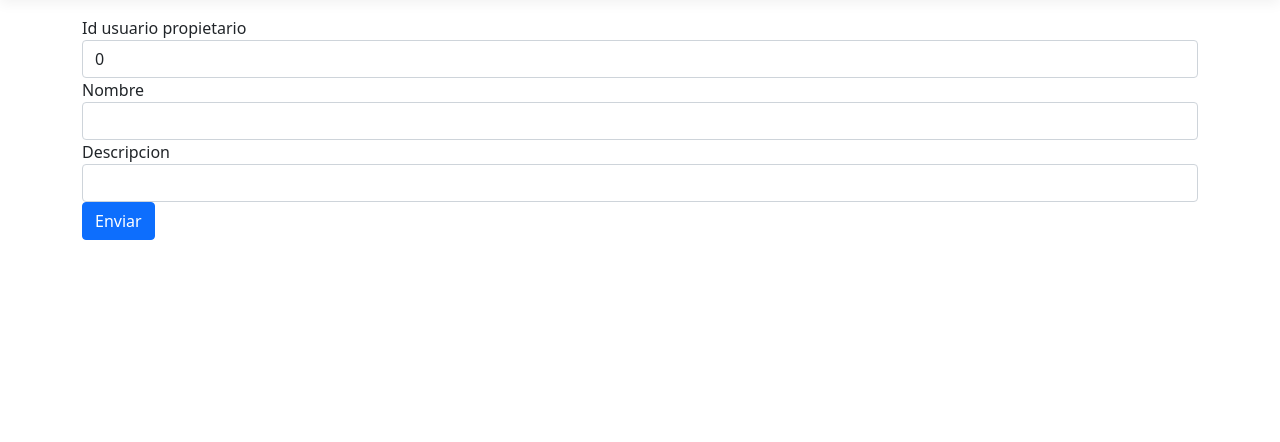
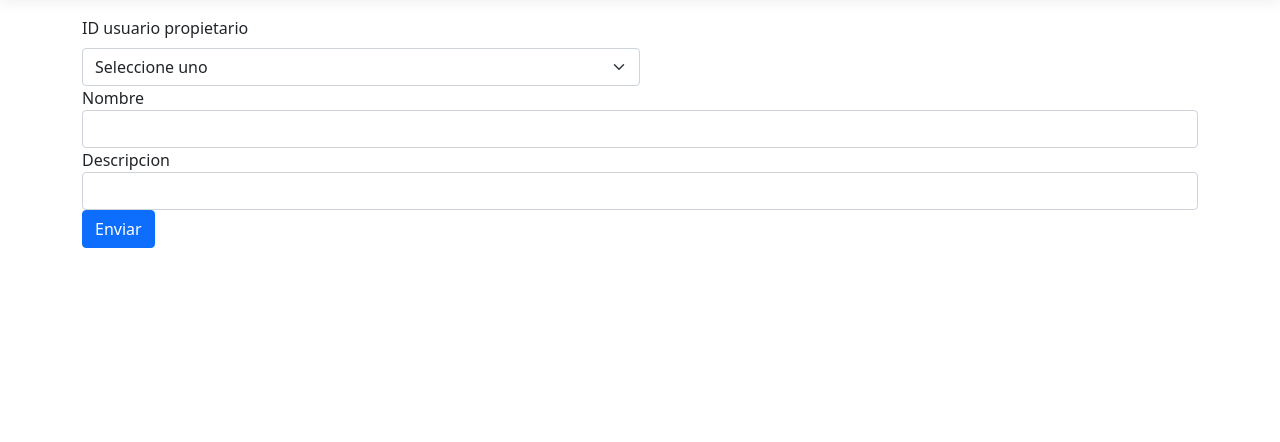
Before and after one commit to TallerDeLenguajes1/tl2-tp10-2023-William24A, an ASP.NET Core app: page /Tablero/Create in a window 1280 px wide. Shown: the part 57-499 px from the top of the page. Run offline with ASP.NET Core 8, Linux system fonts and the light colour scheme; the visitor is signed in with stand-in values (Sample User, id 1); data that the repository does not hold is empty; style sheets or scripts are compiled from the project's sources; database files in the repository are not loaded.

Commit message:
correcion falta la porte del select en tablero y tarea

```diff
--- a/Controllers/TableroController.cs
+++ b/Controllers/TableroController.cs
@@ -10,11 +10,13 @@ public class TableroController : Controller
     private readonly ILogger<TableroController> _logger;
 
     private readonly IDtableroRepositorio _repoTableroC;
+    private readonly IDUsuarioRepository _repoUsuarioC;
 
-    public TableroController(ILogger<TableroController> logger,IDtableroRepositorio repoTableroC )
+    public TableroController(ILogger<TableroController> logger,IDtableroRepositorio repoTableroC, IDUsuarioRepository repoUsuarioC )
     {
         _logger = logger;
         _repoTableroC = repoTableroC;
+        _repoUsuarioC = repoUsuarioC;
     }
 
     [HttpGet]
@@ -41,7 +43,10 @@ public class TableroController : Controller
     {
         if(isAdmin() || isOperador())
         {
-            return View(new CrearTableroViewModel());
+            CrearTableroViewModel crearTableroViewModel = new();
+            crearTableroViewModel.Usuarios = _repoUsuarioC.GetAll();
+            if (crearTableroViewModel.Usuarios == null) return NoContent();
+            return View(crearTableroViewModel);
         }
         return RedirectToRoute(new { controller = "Login", action = "Index"});
     }
@@ -74,6 +79,8 @@ public class TableroController : Controller
         {
             var tablero = _repoTableroC.ObtenerTableroID(id);
             var tableroVM = new TableroViewModel(tablero);
+            tableroVM.Usuarios = _repoUsuarioC.GetAll();
+            if (tableroVM.Usuarios == null) return NoContent();
              return View(tableroVM);
         }
         else
--- a/Controllers/TareaController.cs
+++ b/Controllers/TareaController.cs
@@ -57,7 +57,7 @@ public class TareaController : Controller
             if(!ModelState.IsValid) return RedirectToAction("Create");
             var tarea = new Tarea(tareaVM);
             _repoTareaC.CreaTarea(tarea);
-            return RedirectToAction("Listar");
+            return RedirectToRoute(new {controller = "Tablero", action = "Listar"});;
         }
         return RedirectToRoute(new {controller = "Login", action = "Index"});
     }
@@ -81,7 +81,7 @@ public class TareaController : Controller
             if(!ModelState.IsValid) return RedirectToAction("Listar");
             var tarea = new Tarea(tareaVM);
             _repoTareaC.Modificar(tarea.Id, tarea);
-            return RedirectToAction("Listar");
+            return RedirectToRoute(new {controller = "Tablero", action = "Listar"});
         }
         return RedirectToRoute(new {controller = "Login", action = "Index"});
     }
@@ -92,7 +92,7 @@ public class TareaController : Controller
         if(isAdmin())
         {
             _repoTareaC.DeleteTarea(id);
-            return RedirectToAction("Listar");
+            return RedirectToRoute(new {controller = "Tablero", action = "Listar"});
         }
        return RedirectToRoute(new {controller = "Login", action = "Index"});
     }
--- a/ViewModels/CrearTableroViewModel.cs
+++ b/ViewModels/CrearTableroViewModel.cs
@@ -18,7 +18,7 @@ namespace MVC.ViewModels
         [Required(ErrorMessage = "Este campo es requerido.")]
         [Display(Name = "Descripcion")]
         public string? Descripcion {get;set;}
-
+        public List<Usuario> Usuarios {get;set;}
 
         public CrearTableroViewModel()
         {
@@ -29,6 +29,7 @@ namespace MVC.ViewModels
             Id_usuario_propietario = tablero.Id_usuario_propietario;
             Nombre = tablero.Nombre;
             Descripcion = tablero.Descripcion;
+            Usuarios = new List<Usuario>();
         }
     }
 }
--- a/ViewModels/TableroViewModel.cs
+++ b/ViewModels/TableroViewModel.cs
@@ -19,6 +19,7 @@ namespace MVC.ViewModels
         [Required(ErrorMessage = "Este campo es requerido.")]
         [Display(Name = "Descripcion")]
         public string? Descripcion {get;set;}
+        public List<Usuario> Usuarios {get;set;}
 
         public TableroViewModel()
         {
@@ -30,6 +31,7 @@ namespace MVC.ViewModels
             Id_usuario_propietario = tablero.Id_usuario_propietario;
             Nombre = tablero.Nombre;
             Descripcion = tablero.Descripcion;
+            Usuarios = new List<Usuario>();
         }
     }
 }
--- a/Views/Tablero/Create.cshtml
+++ b/Views/Tablero/Create.cshtml
@@ -3,9 +3,15 @@
 
 <form asp-controller="Tablero" asp-action="Create">
     <div class="form-group">
-        <label asp-for="@Model.Id_usuario_propietario">Id usuario propietario</label>
-        <input asp-for="@Model.Id_usuario_propietario" class="form-control" />
-        <span asp-validation-for="@Model.Id_usuario_propietario" class="text-danger"></span>
+        <label class="form-label" asp-for="@Model.Id_usuario_propietario"></label>
+        <select class="form-select w-50" aria-label="Default select example" asp-for="@Model.Id_usuario_propietario">
+            <option selected>Seleccione uno</option>
+            @foreach (var usuario in Model.Usuarios)
+            {
+                <option>@usuario.Id</option>
+            }
+        </select>
+
     <div class="form-group">
         <label asp-for="@Model.Nombre">Nombre</label>
         <input asp-for="@Model.Nombre" class="form-control" />
--- a/Views/Tarea/Update.cshtml
+++ b/Views/Tarea/Update.cshtml
@@ -24,7 +24,7 @@
     </div>
     <div class="form-group">
         <label asp-for="@Model.Estado">Estado</label>
-        <input asp-for="@Model.Estado" class="form-control" />
+        <select asp-for="@Model.Estado" class="form-control"  asp-items="@Html.GetEnumSelectList<EstadoTarea>()"></select>
         <span asp-validation-for="@Model.Estado" class="text-danger"></span>
     </div>
     <div class="form-group">
--- a/Views/Usuario/Create.cshtml
+++ b/Views/Usuario/Create.cshtml
@@ -1,4 +1,5 @@
 @model MVC.ViewModels.CrearUsuarioViewModel
+@using tl2_tp10_2023_William24A.Models;
 
 
 <form asp-controller="Usuario" asp-action="Create">
@@ -14,7 +15,7 @@
     </div>
     <div class="form-group">
         <label asp-for="@Model.Tipo">Tipo</label>
-        <input asp-for="@Model.Tipo" class="form-control" />
+        <select asp-for="@Model.Tipo" class="form-control"  asp-items="@Html.GetEnumSelectList<Tipo>()"></select>
         <span asp-validation-for="@Model.Tipo" class="text-danger"></span>
      </div>
 
--- a/Views/Usuario/Update.cshtml
+++ b/Views/Usuario/Update.cshtml
@@ -1,4 +1,5 @@
 @model MVC.ViewModels.UsuarioViewModel
+@using tl2_tp10_2023_William24A.Models;
 
 <form asp-controller="Usuario" asp-action="Update">
     <input hidden asp-for="@Model.Id">
@@ -9,7 +10,7 @@
     </div>
     <div class="form-group">
         <label asp-for="@Model.Tipo">Ingrese el nuevo Tipo</label>
-        <input asp-for="@Model.Tipo" class="form-control"/>
+        <select asp-for="@Model.Tipo" class="form-control"  asp-items="@Html.GetEnumSelectList<Tipo>()"></select>
         <span asp-validation-for="@Model.Tipo" class="text-danger"></span>
     </div>
     <button type="submit" class="btn btn-primary">Enviar</button>
```
Also changed, not shown: Views/Tablero/Update.cshtml (+7 -1 lines), db/kanban.db, 7 other files.
